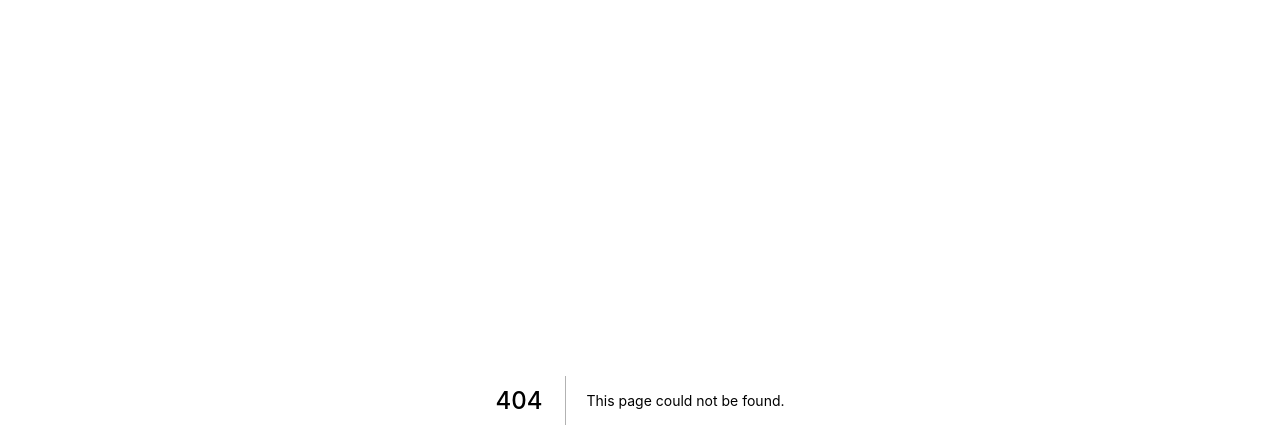
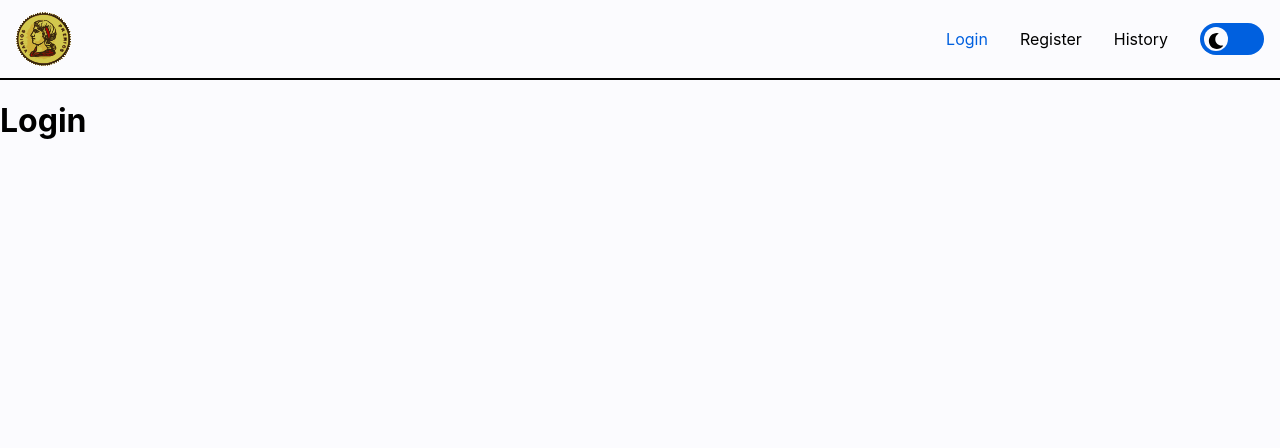
Before and after one commit to ErmoGarcia/mus, a Next.js app: page /login in a window 1280 px wide. Before the commit this address had no page. Shown: the top 448 px of the page. Built offline with nearby package versions, Linux system fonts and the light colour scheme.

Commit message:
feat: login page created

```diff
--- a/components/Navbar.tsx
+++ b/components/Navbar.tsx
@@ -22,7 +22,7 @@ export default function Navbar({ setTheme, theme }: NavbarProps) {
             </button>
 
             <ul className={styles.list}>
-                <li className={styles.item}>Login</li>
+                <li className={styles.item}><a href='/login'>Login</a></li>
                 <li className={styles.item}>Register</li>
                 <li className={styles.item}>History</li>
                 <li className={styles.item}>
--- /dev/null
+++ b/pages/login.tsx
@@ -0,0 +1,11 @@
+import Layout from 'components/Layout'
+
+export default function Login() {
+    return(
+        <Layout>
+            <div>
+                <h1>Login</h1>
+            </div>
+        </Layout>
+    )
+}
```
